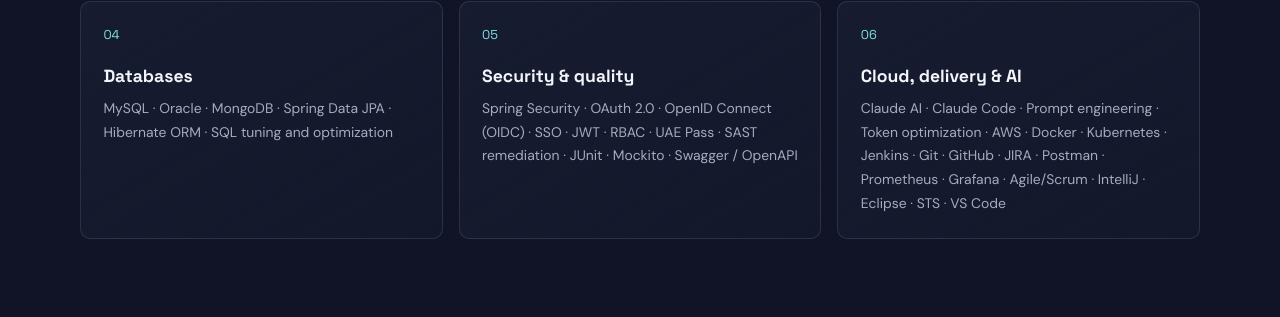
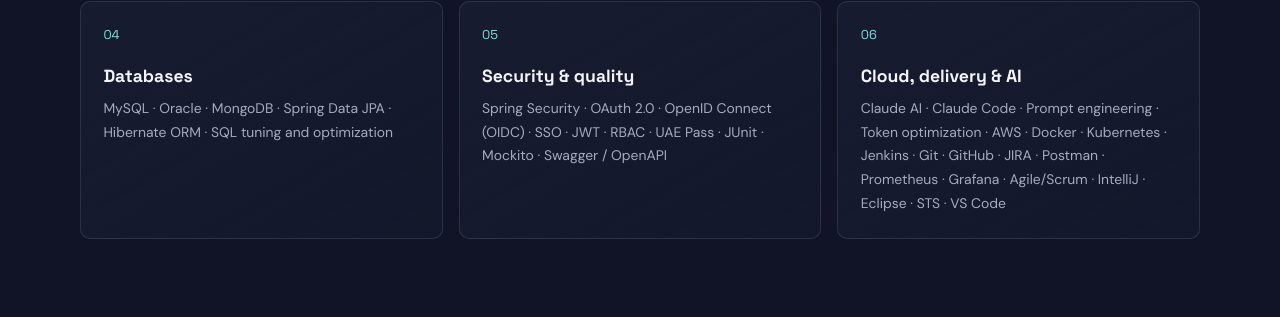
Before and after one commit to yuvaranianbu27/yuvaranianbu27, a Jekyll site: the page built from index.md, in a window 1280 px wide and 900 px high, scrolled down 1799 px. Shown: the part 161-478 px from the top of the window. Built offline with Jekyll 4.4.1, drawn with Linux system fonts in a browser that asks for light colours.

Commit message:
Remove SAST remediation from security skills (#6)

```diff
--- a/index.md
+++ b/index.md
@@ -127,7 +127,7 @@ description: Full stack and Java backend engineer with five years of experience
     <article class="skill-card">
       <span class="card-number">05</span>
       <h3>Security &amp; quality</h3>
-      <p>Spring Security · OAuth 2.0 · OpenID Connect (OIDC) · SSO · JWT · RBAC · UAE Pass · SAST remediation · JUnit · Mockito · Swagger / OpenAPI</p>
+      <p>Spring Security · OAuth 2.0 · OpenID Connect (OIDC) · SSO · JWT · RBAC · UAE Pass · JUnit · Mockito · Swagger / OpenAPI</p>
     </article>
     <article class="skill-card">
       <span class="card-number">06</span>
```
Also changed, not shown: README.md.
